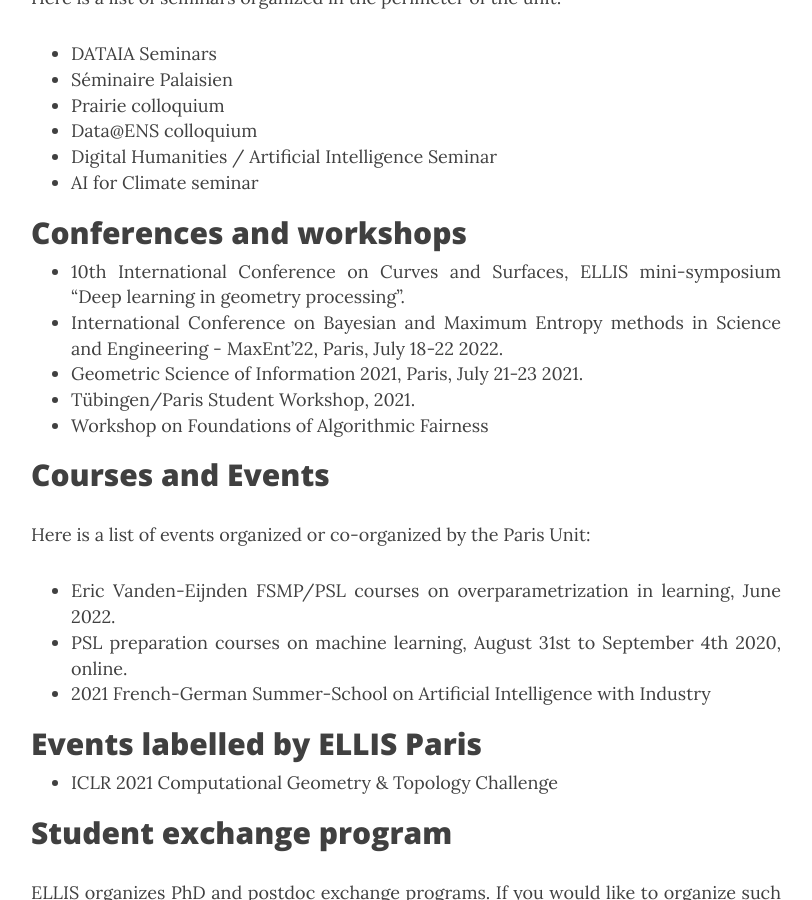
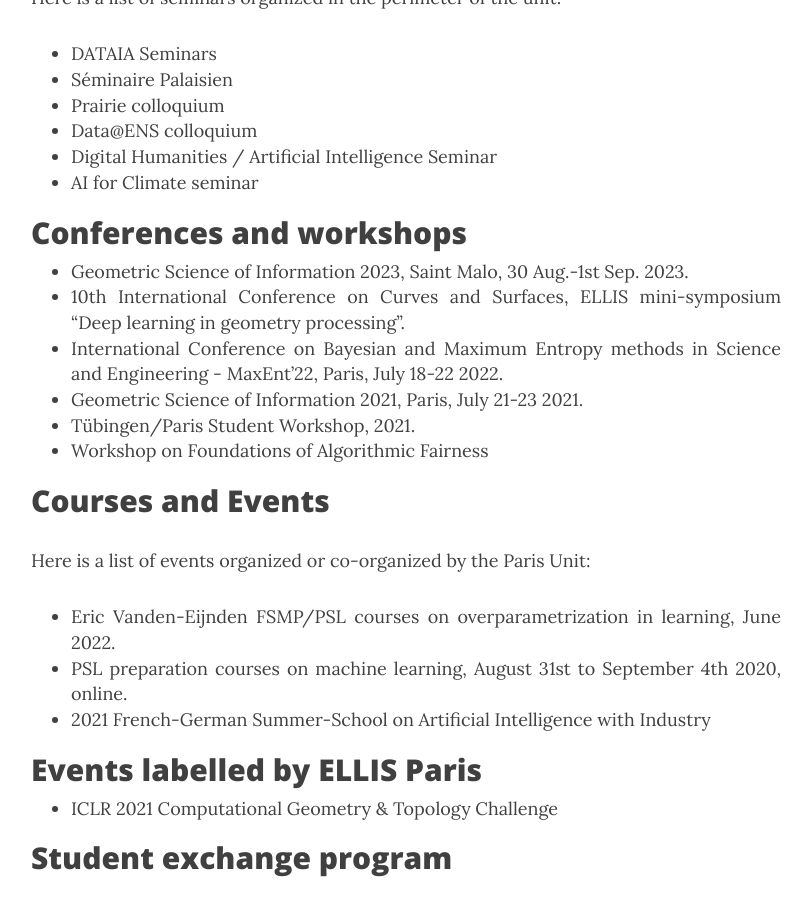
Before and after one commit to ellis-paris/ellis-paris.github.io, a Jekyll site: the page built from events.md, in a window 1280 px wide and 900 px high, scrolled down 465 px. Shown: the whole window, without its empty margins (234-1046 px from the left). Built offline with Jekyll 4.4.1, drawn with Linux system fonts in a browser that asks for light colours; nearby versions of some CDN libraries.

Commit message:
update events

```diff
--- a/events.md
+++ b/events.md
@@ -19,6 +19,7 @@ Here is a list of seminars organized in the perimeter of the unit:
 Conferences and workshops
 ---
 
+- [Geometric Science of Information 2023](https://gsi2023.org/), Saint Malo, 30 Aug.-1st Sep. 2023.
 - [10th International Conference on Curves and Surfaces](https://cs2022.sciencesconf.org/), ELLIS mini-symposium "Deep learning in geometry processing".
 - [International Conference on Bayesian and Maximum Entropy methods in Science and Engineering - MaxEnt'22](https://maxent22.see.asso.fr/), Paris, July 18-22 2022.
 - [Geometric Science of Information 2021](https://www.see.asso.fr/en/GSI2021), Paris, July 21-23 2021.
```
Also changed, not shown: 2 other files.
